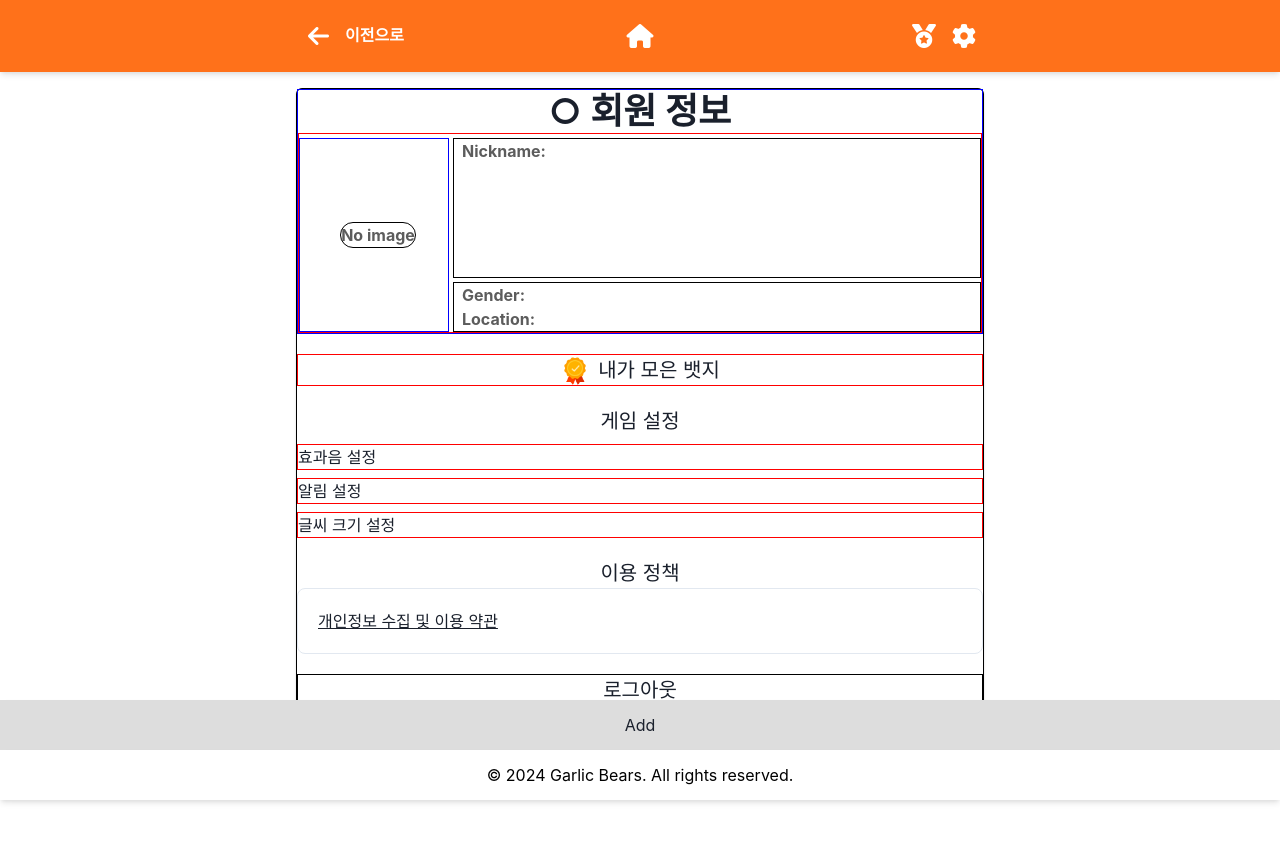
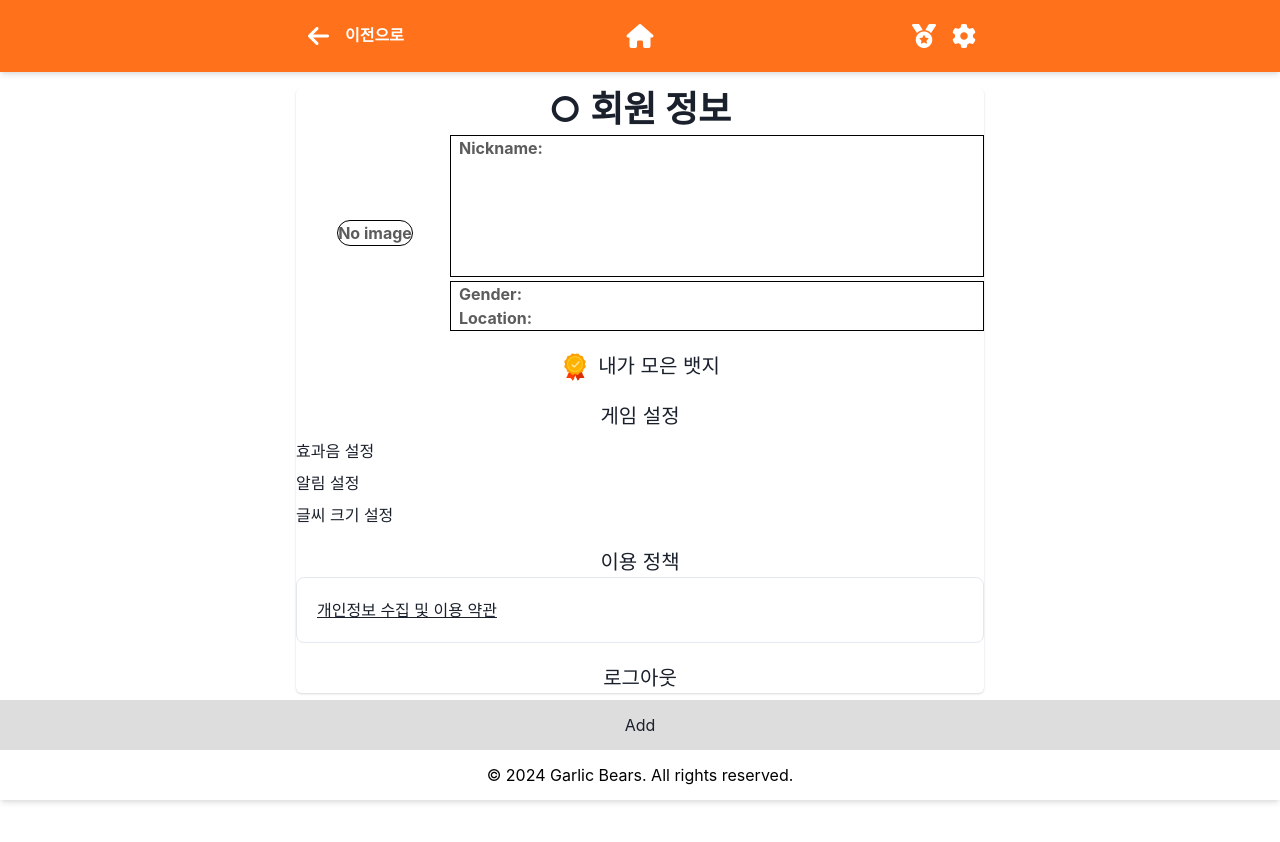
Before and after one commit to GarlicBears/143quiz_frontend, a React (Create React App) app: page /userInfo in a window 1280 px wide. Shown: the top 842 px of the page. Built offline with nearby package versions, Linux system fonts and the light colour scheme; no server answers.

Commit message:
랜딩페이지, 사용자 정보, 사용자 정보 수정 화면, 사용자 뱃지 화면

```diff
--- a/src/Pages/LandingPage.tsx
+++ b/src/Pages/LandingPage.tsx
@@ -2,7 +2,7 @@ import React from 'react';
 import { Box, Button, ButtonGroup, Container } from '@chakra-ui/react';
 import { useNavigate } from 'react-router-dom';
 import gamelanding from '../Asset/images/gamelanding.png';
-//First Page
+//게임의 첫 화면
 const LandingPage = () => {
   const navigate = useNavigate();
 
--- a/src/Pages/MainPage.tsx
+++ b/src/Pages/MainPage.tsx
@@ -15,7 +15,7 @@ import CustomButton from '../Components/Common/CustomButton';
 import { faAngleUp } from '@fortawesome/free-solid-svg-icons';
 import { FontAwesomeIcon } from '@fortawesome/react-fontawesome';
 import { useNavigate } from 'react-router-dom';
-
+// 회원가입 >> 로그인 >> 메인 화면 : 게임설명 화면
 const photos = [
   'https://via.placeholder.com/600x400?text=Photo+1',
   'https://via.placeholder.com/600x400?text=Photo+2',
--- a/src/Pages/User/UserInfo.tsx
+++ b/src/Pages/User/UserInfo.tsx
@@ -61,8 +61,8 @@ function UserInfo() {
   return (
     <>
       <Center>
-        <Card border="1px solid black" w="100%">
-          <Box border="1px solid blue">
+        <Card border="0px solid black" w="100%">
+          <Box border="0px solid blue">
             <Heading textAlign="center">○ 회원 정보</Heading>
             <Grid
               onClick={handleChangeUserInfo}
@@ -75,12 +75,12 @@ function UserInfo() {
               gap="1"
               color="blackAlpha.700"
               fontWeight="bold"
-              border="1px solid red"
+              border="0px solid red"
               _hover={{ borderWidth: '2px' }}
             >
               <GridItem
                 display="flex"
-                border="1px solid blue"
+                border="0px solid blue"
                 justifyContent="center"
                 alignItems="center"
                 pl="2"
@@ -114,7 +114,7 @@ function UserInfo() {
             alignItems="center"
             fontSize="xl"
             justifyContent="center"
-            border="1px solid red"
+            border="0px solid red"
             _hover={{ borderWidth: '2px' }}
             onClick={() => navigate('/userInfo/badge')}
             display="flex"
@@ -125,13 +125,13 @@ function UserInfo() {
           <Text textAlign="center" mt={5} fontSize="xl">
             게임 설정
           </Text>
-          <Box mt={2} justifyContent="center" border="1px solid red">
+          <Box mt={2} justifyContent="center" border="0px solid red">
             효과음 설정
           </Box>
-          <Box mt={2} justifyContent="center" border="1px solid red">
+          <Box mt={2} justifyContent="center" border="0px solid red">
             알림 설정
           </Box>
-          <Box mt={2} justifyContent="center" border="1px solid red">
+          <Box mt={2} justifyContent="center" border="0px solid red">
             글씨 크기 설정
           </Box>
           <Text textAlign="center" mt={5} fontSize="xl">
@@ -140,7 +140,7 @@ function UserInfo() {
           <UserAgreement />
           <Text
             textAlign="center"
-            border="1px solid black"
+            border="0px solid black"
             mt={5}
             fontSize="xl"
             onClick={handleLogout}
--- a/src/Pages/User/UserInfoUpdate.tsx
+++ b/src/Pages/User/UserInfoUpdate.tsx
@@ -32,17 +32,17 @@ function UserInfoUpdate() {
   return (
     <Center>
       <VStack
-        border="1px solid black"
+        border="0px solid black"
         w="100%"
         p={2}
         spacing={3}
         align="stretch"
       >
         <Box textAlign="center">
-          <Text border="1px solid black">dsdkh</Text>
+          <Text border="0px solid black">dsdkh</Text>
           <Image
             // src={userImage}
-            border="1px solid black"
+            border="0px solid black"
             borderRadius="full"
             boxSize="150px"
             margin="auto"
```
